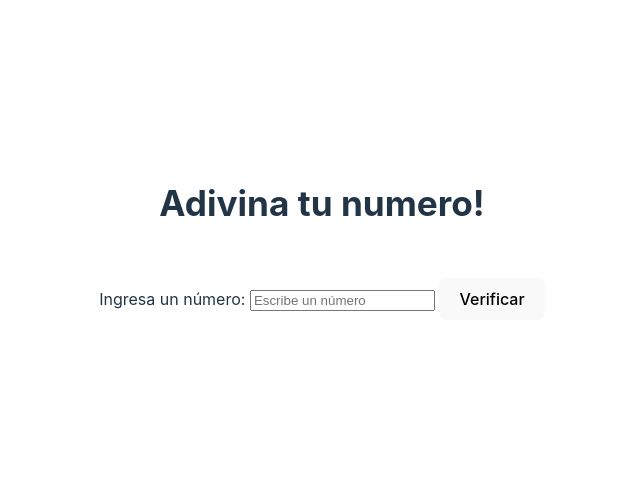
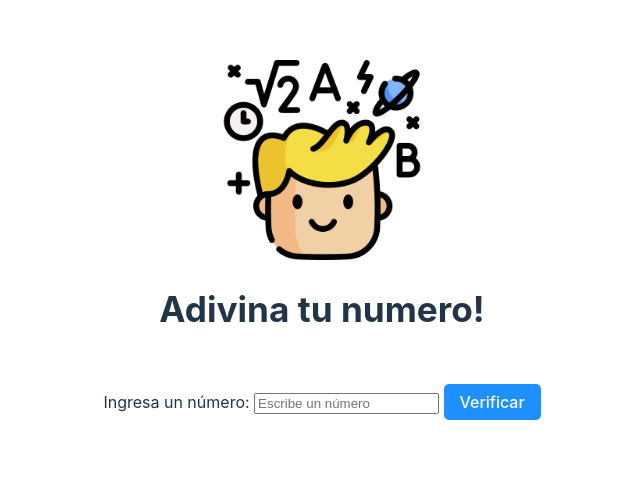
Before and after one commit to paultb3/Prroyecto-Faris, a website built with Vite: page index.html in a window 1280 px wide. Shown: the part 136-639 px from the top of the page, without its empty margins (318-958 px from the left). Built offline with nearby package versions, Linux system fonts and the light colour scheme.

Commit message:
corrige los errores ya grega los ultimos cmabios

```diff
--- a/index.html
+++ b/index.html
@@ -2,12 +2,28 @@
 <html lang="en">
   <head>
     <meta charset="UTF-8" />
-    <link rel="icon" type="image/svg+xml" href="/vite.svg" />
+    <link rel="icon" type="image" href="src/img/pensar.png" />
     <meta name="viewport" content="width=device-width, initial-scale=1.0" />
-    <title>Aplicacion</title>
+    <title>Adivina tu numero</title>
   </head>
   <body>
     <div id="app"></div>
     <script type="module" src="/src/main.js"></script>
   </body>
+
+  <style>
+
+    button{
+      background-color: #1E90FF; /* Azul Dodger */
+    color: white;
+    border: none;
+    padding:8px 16px;
+    cursor: pointer;
+    font-size: 16px;
+    border-radius: 5px;
+    }
+    button:hover {
+    background-color: #00BFFF; /* Azul Deep Sky */
+}
+  </style>
 </html>
--- a/src/main.js
+++ b/src/main.js
@@ -4,6 +4,9 @@ import './style.css'
 import { buttonElement } from './random.js'
 
 document.querySelector('#app').innerHTML = `
+
+<img src="src/img/pensar.png" alt="Imagen de ejemplo" width="200" >
+
   <div>
     <h1>Adivina tu numero!</h1>
     <div class="card">
```
Also changed, not shown: src/img/pensar.png (added), src/img/proyecto.png.
